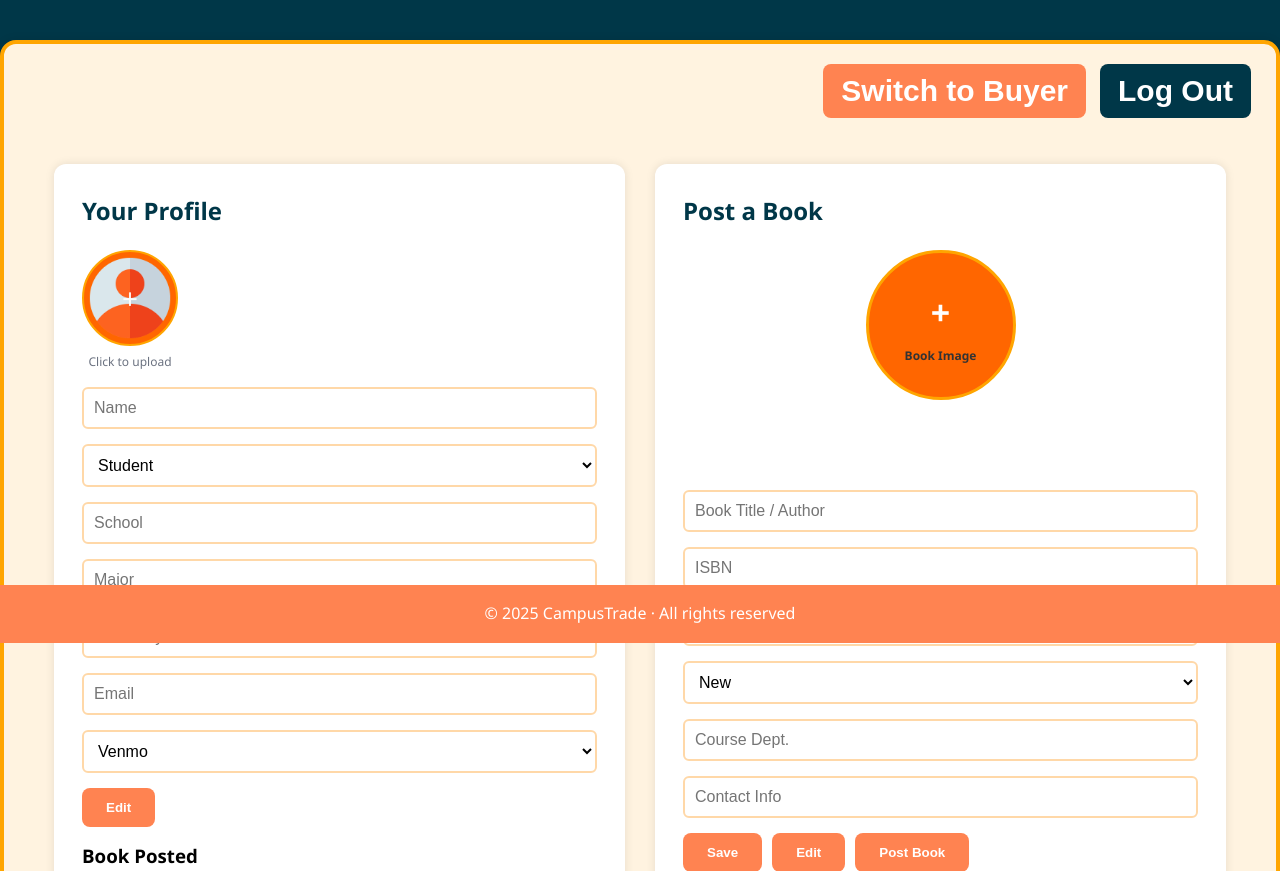
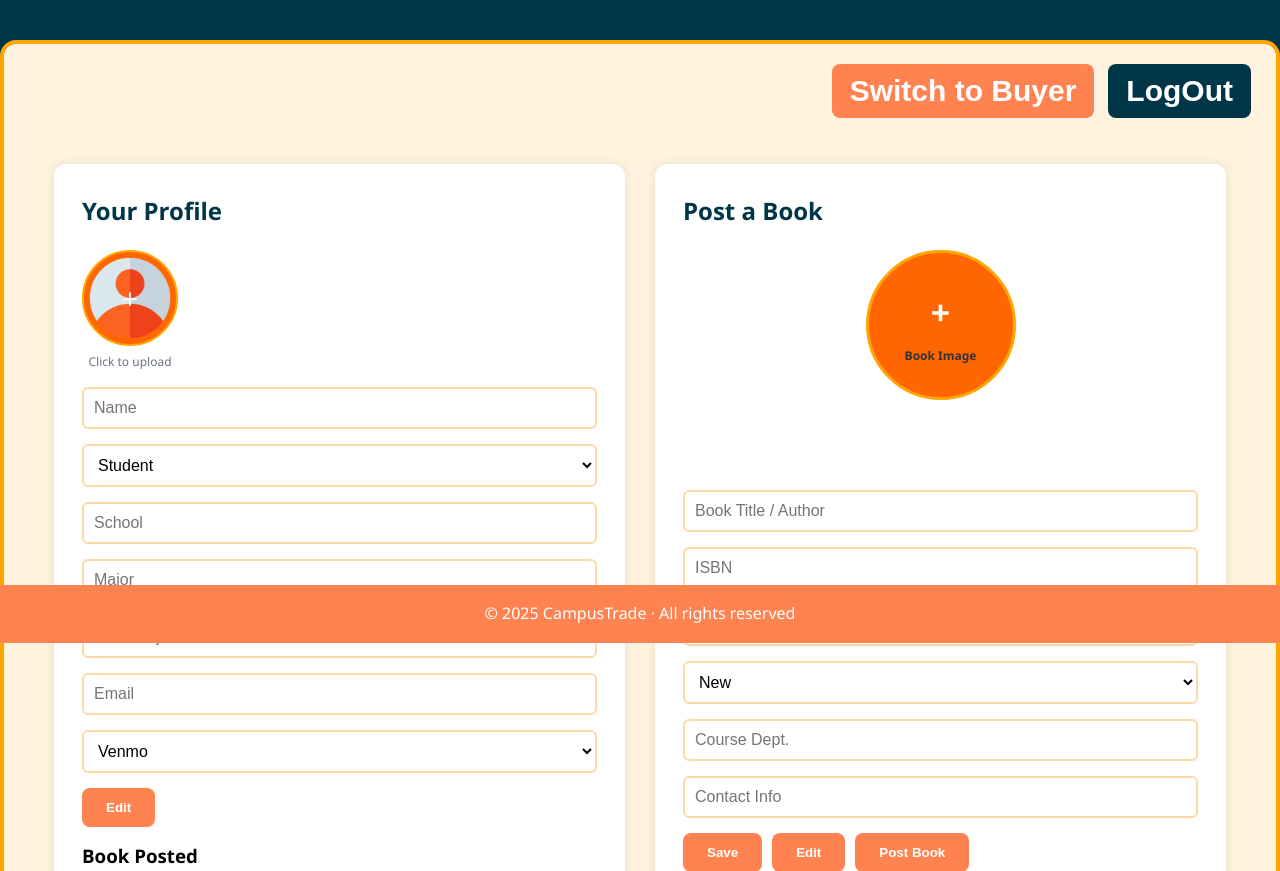
Before and after one commit to AnthonyChang123/TTT_Pacman, a PHP site: page /SellerPage.php in a window 1280 px wide. Shown: the part 157-1028 px from the top of the page. Run offline with PHP 8.4, Linux system fonts and the light colour scheme.

Commit message:
Update SellerPage.php

```diff
--- a/SellerPage.php
+++ b/SellerPage.php
@@ -14,15 +14,20 @@ include('header.php');
 
       <!-- Top Actions -->
       <div class="top-actions">
-        <button class="button" type="button" onclick="window.location.href='buyerpage.php'">Switch to Buyer</button>
-        <button class="button logout" type="button">Log Out</button>
-      </div>
+        <button class="button" type="button" onclick="window.location.href='buyer.php'">Switch to Buyer</button>
+
+  <!-- ✅ Inline form for logout -->
+  <form method="post" action="logout.php" style="display:inline;">
+    <button class="button logout" type="submit">LogOut</button>
+  </form>
+</div>
+
 
       <!-- LEFT: Profile Panel -->
       <div class="profile-panel">
         <h2>Your Profile</h2>
 
-        <form method="post" enctype="multipart/form-data" action="#">
+        <form method="post" enctype="multipart/form-data" action="Seller_Controller.php">
           <!-- Profile image upload -->
           <div class="avatar-uploader">
             <input id="avatarInput" name="avatar" type="file" accept="image/*" hidden>
@@ -50,21 +55,22 @@ include('header.php');
             <option>Zelle</option>
           </select>
 
-          <button class="button" type="button">Edit</button>
+          <button class="button" type="Submit" name="edit_profile">Edit</button>
         </form>
 
         <h3>Book Posted</h3>
         <select name="postedBook">
           <option>Select Book</option>
         </select>
-        <button class="button delete" type="button">Delete Book</button>
+        <form method="post" action="Seller_Controller.php">
+        <button class="button delete" type="submit">Delete Book</button>
       </div>
 
       <!-- RIGHT: Post a Book -->
       <div class="form-panel">
         <h2>Post a Book</h2>
 
-        <form method="post" enctype="multipart/form-data" action="#">
+        <form method="post" enctype="multipart/form-data" action="Seller_Controller.php">
           <div class="book-upload">
             <input id="bookUpload" name="bookImage" type="file" accept="image/*" hidden>
             <label for="bookUpload" class="book-circle" aria-label="Upload book image">
@@ -85,9 +91,9 @@ include('header.php');
           <input type="email" name="contact" placeholder="Contact Info">
 
           <div class="button-group">
-            <button class="button" type="button">Save</button>
-            <button class="button" type="button">Edit</button>
-            <button class="button" type="button">Post Book</button>
+            <button class="button" type="submit">Save</button>
+            <button class="button" type="submit">Edit</button>
+            <button class="button" type="submit">Post Book</button>
           </div>
         </form>
       </div>
```
